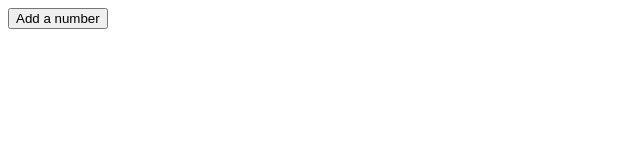
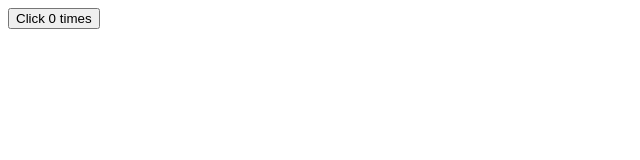
Before and after one commit to AnikBhadra/react101, a React (Vite) app: page / in a window 1280 px wide. Shown: the top 160 px of the page, without its empty margins (0-640 px from the left). Built offline with nearby package versions, Linux system fonts and the light colour scheme.

Commit message:
useEffect after render (class & function component)

```diff
--- /dev/null
+++ b/Components/ClassCounterOne.jsx
@@ -0,0 +1,28 @@
+import React, { Component } from 'react'
+
+export class ClassCounterOne extends Component {
+    constructor(props) {
+        super(props)
+
+        this.state = {
+            count: 0
+        }
+    }
+
+    componentDidMount() {
+        document.title = `Clicked ${this.state.count} times`
+    }
+
+    componentDidUpdate(prevProps, prevState) {
+        document.title = `Clicked ${this.state.count} times`
+    }
+    render() {
+        return (
+            <div>
+                <button onClick={() => this.setState({ count: this.state.count + 1 })}>Click {this.state.count}times </button>
+            </div>
+        )
+    }
+}
+
+export default ClassCounterOne
--- /dev/null
+++ b/Components/HookCounterOne.jsx
@@ -0,0 +1,17 @@
+import React, { useState, useEffect } from 'react'
+
+function HookCounterOne() {
+    const [count, setCount] = useState(0)
+
+    useEffect(() => {
+        document.title = `You clicked ${count} times`
+    })
+
+    return (
+        <div>
+            <button onClick={() => setCount(count + 1)}>Click {count} times</button>
+        </div>
+    )
+}
+
+export default HookCounterOne
--- a/src/App.jsx
+++ b/src/App.jsx
@@ -1,10 +1,12 @@
-import HookCounterFour from "../Components/HookCounterFour";
+import ClassCounterOne from "../Components/ClassCounterOne";
+import HookCounterOne from "../Components/HookCounterOne";
 import "./App.css";
 
 function App() {
   return (
     <div className="App">
-      <HookCounterFour />
+      {/* <ClassCounterOne /> */}
+      <HookCounterOne />
     </div>
   );
 }
```
